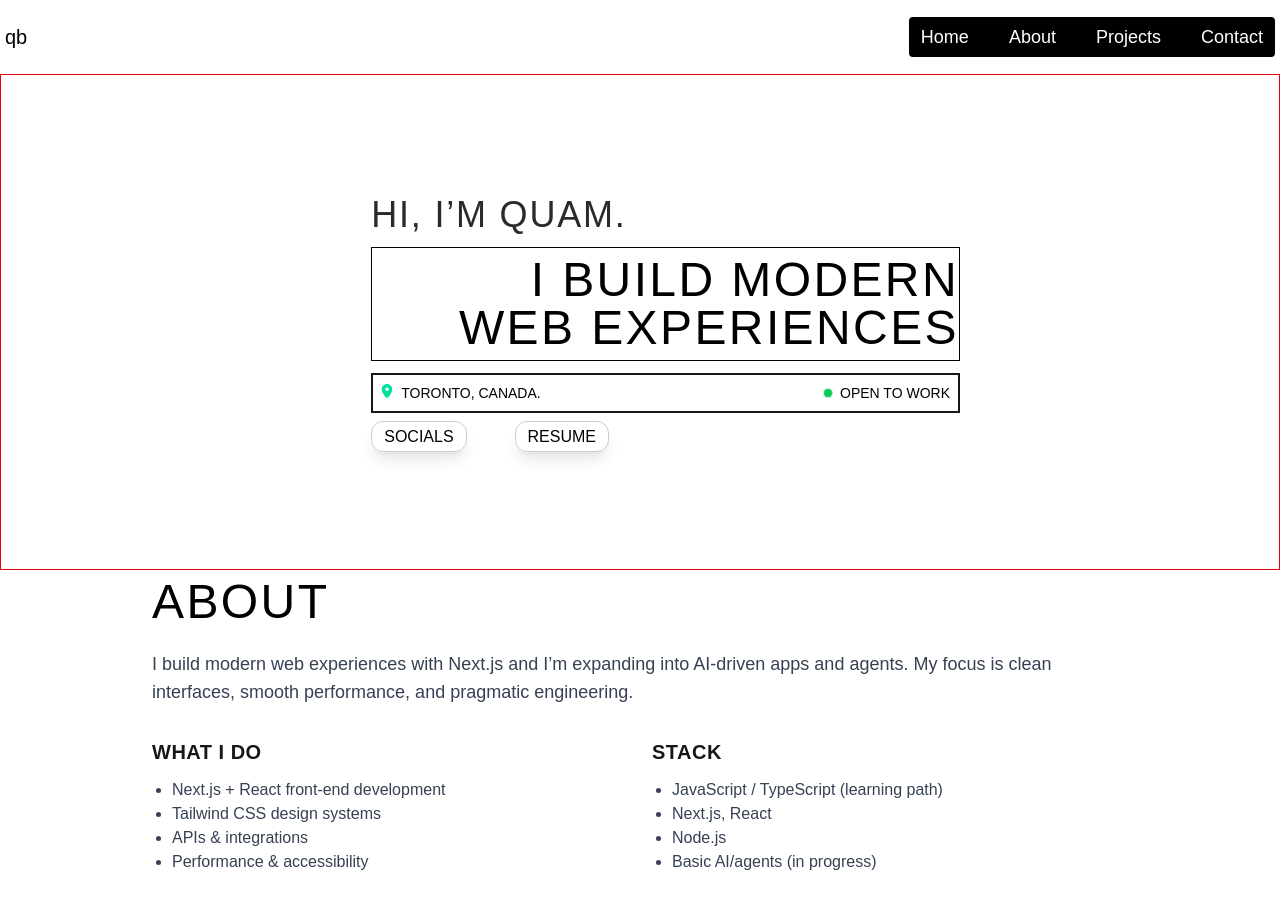
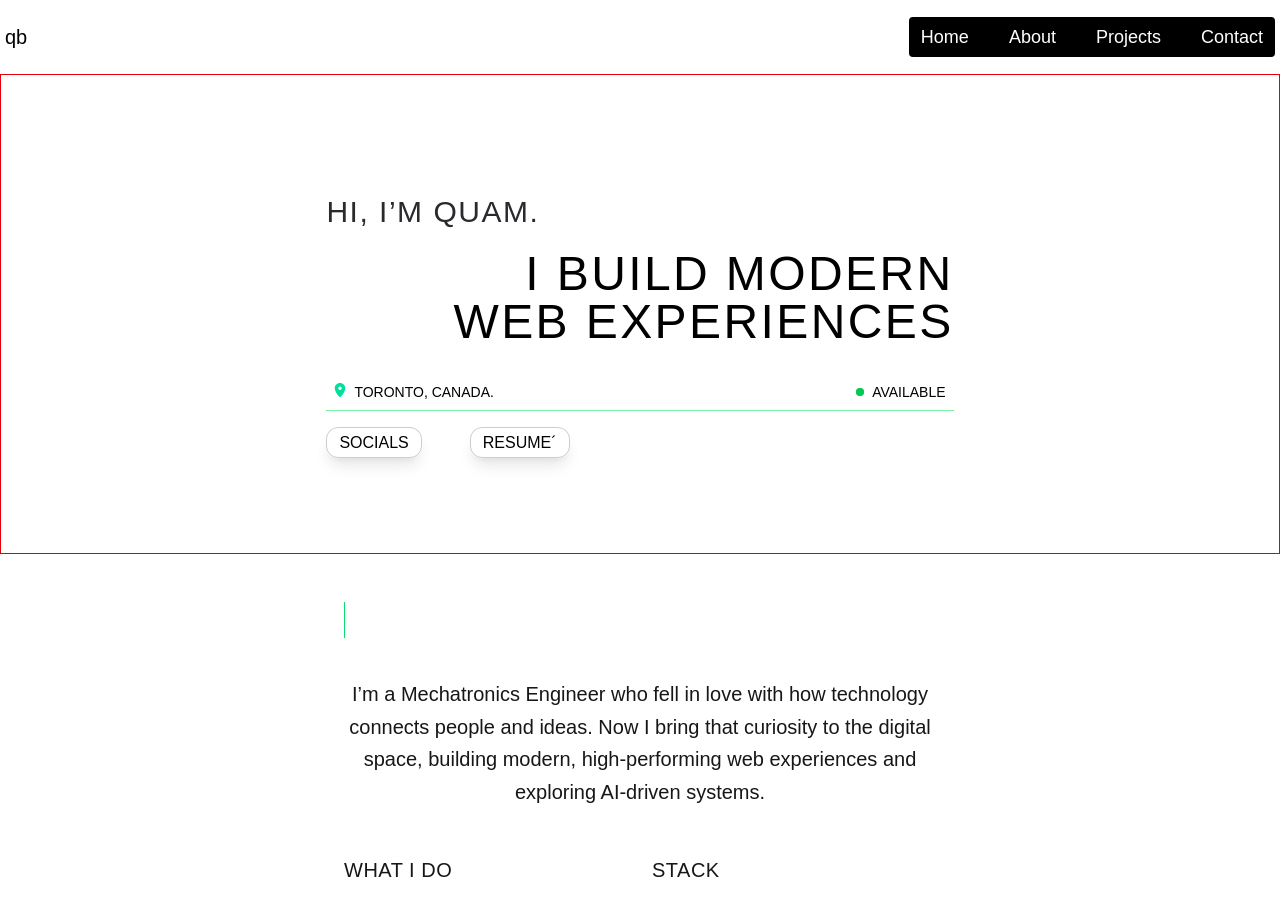
Before and after one commit to quambankole/my-portfolio-app, a Next.js app: page / in a window 1280 px wide. Shown: the top 901 px of the page. Built offline with nearby package versions, Linux system fonts and the light colour scheme.

Commit message:
Update home section and about page

```diff
--- /dev/null
+++ b/src/app/about.module.css
@@ -0,0 +1 @@
+*{  font-family: Arial, Helvetica, sans-serif;}
--- a/src/app/about/page.js
+++ b/src/app/about/page.js
@@ -9,27 +9,26 @@ return (
         id="about"
         role="region"
         aria-labelledby="about-heading"
-        className="flex items-center justify-center w-full py-2"
-    >
-        <div className="max-w-screen-lg w-full px-6">
+        className="flex items-center justify-center w-full ">
+
+        <div className="flex flex-col items-start space-y-3 max-w-screen-lg w-full lg:w-[50vw] mx-auto px-6">
         <motion.h1
             id="about-heading"
-            className="text-3xl md:text-5xl font-light tracking-wider uppercase text-black mb-6"
-            initial={{ opacity: 0, y: 8 }}
+            className="lg:text-3xl lg:my-10 md:text-2xl font-medium tracking-widest uppercase text-white mb-4 border-l-1 border-green-400 pl-2"
+            initial={{ opacity: 0, y: -10 }}
             animate={{ opacity: 1, y: 0 }}
-            transition={{ duration: 1.2, ease: 'easeIn' }}
+            transition={{ duration: 1, ease: 'easeOut' }}
         >
-            About
+        About me
         </motion.h1>
 
         <motion.p
-            className="text-gray-700 leading-7 md:text-lg"
+            className="lg:text-xl lg:mb-1 font-arial font-light text-center text-white-700 leading-relaxed md:text-lg"
             initial={{ opacity: 0, y: 6 }}
             animate={{ opacity: 1, y: 0 }}
-            transition={{ duration: 0.5, ease: 'easeOut', delay: 0.1 }}
-        >
-            I build modern web experiences with Next.js and I’m expanding into AI‑driven apps and agents.
-            My focus is clean interfaces, smooth performance, and pragmatic engineering.
+            transition={{ duration: 0.5, ease: 'easeOut', delay: 0.5 }}>
+            I’m a Mechatronics Engineer who fell in love with how technology connects people and ideas. Now I bring that curiosity to the digital space, building modern, high-performing web experiences and exploring AI-driven systems.
+
         </motion.p>
 
         <motion.div
@@ -38,22 +37,24 @@ return (
             animate={{ opacity: 1 }}
             transition={{ duration: 0.5, ease: 'easeOut', delay: 0.15 }}
         >
-            <div className="space-y-3">
-            <h2 className="text-xl font-semibold uppercase tracking-wide">What I Do</h2>
-            <ul className="list-disc pl-5 text-gray-700">
-                <li>Next.js + React front‑end development</li>
-                <li>Tailwind CSS design systems</li>
-                <li>APIs &amp; integrations</li>
-                <li>Performance &amp; accessibility</li>
+            <div className="space-y-3 my-3">
+            <h2 className="text-xl font-medium uppercase tracking-wide">What I Do</h2>
+            <ul className="list-disc pl-5 text-gray-400 leading-relaxed text-lg">
+                <li className="cursor-pointer text-gray-400 hover:text-white transition-colors">Next.js + React front‑end development</li>
+                <li className="cursor-pointer text-gray-400 hover:text-white transition-colors">Tailwind CSS design systems</li>
+                <li className="cursor-pointer text-gray-400 hover:text-white transition-colors">APIs &amp; integrations</li>
+                <li className="cursor-pointer text-gray-400 hover:text-white transition-colors">Performance &amp; accessibility</li>
+                <li className="cursor-pointer text-gray-400 hover:text-white transition-colors">Automation and IoT system integration</li>
             </ul>
             </div>
-            <div className="space-y-3">
-            <h2 className="text-xl font-semibold uppercase tracking-wide">Stack</h2>
-            <ul className="list-disc pl-5 text-gray-700">
-                <li>JavaScript / TypeScript (learning path)</li>
-                <li>Next.js, React</li>
-                <li>Node.js</li>
-                <li>Basic AI/agents (in progress)</li>
+            <div className="space-y-3 my-3">
+            <h2 className="text-xl  font-medium uppercase tracking-wide">Stack</h2>
+            <ul className="list-disc pl-5 text-gray-400 leading-relaxed text-lg">
+                <li className="cursor-pointer text-gray-400 hover:text-white transition-colors">JavaScript / TypeScript</li>
+                <li className="cursor-pointer text-gray-400 hover:text-white transition-colors">Next.js, React</li>
+                <li className="cursor-pointer text-gray-400 hover:text-white transition-colors">Node.js</li>
+                <li className="cursor-pointer text-gray-400 hover:text-white transition-colors">Python</li>
+                <li className="cursor-pointer text-gray-400 hover:text-white transition-colors">Basic AI/agents (in progress)</li>
             </ul>
             </div>
         </motion.div>
--- a/src/app/page.js
+++ b/src/app/page.js
@@ -5,7 +5,7 @@ import styles from './page.module.css';
 import Header from "../components/header";
 import { FontAwesomeIcon } from "@fortawesome/react-fontawesome";
 import { faLocationDot } from "@fortawesome/free-solid-svg-icons";
-import { motion } from "framer-motion";
+import { motion, scale } from "framer-motion";
 import { useEffect, useState } from "react";
 
 export default function Home() {
@@ -20,28 +20,28 @@ export default function Home() {
       <Header/>
 
       <main>
-        <section id="home" className="bg-white border border-red-600 flex items-center justify-center lg:h-[62vh] w-full">
+        <section id="home" className="bg-white border border-red-600 flex items-center justify-center lg:h-[60vh] w-full">
 
-        <div className="flex flex-col items-left space-y-3 max-w-screen-lg lg:w-[42vw] mx-auto md:py-18">
+        <div className="lg:auto lg:mt-5 flex flex-col items-left space-y-5 max-w-screen-lg lg:w-[49vw] mx-auto md:py-2">
 
           <div>
             <motion.h1
-              className="lg:text-4xl lg:w-[40vw] md:text-5xl md:w-[45vw] sm:text-5xl font-light tracking-wider uppercase text-gray-300 text-left"
-              initial={{ color: "#d7d9dbff" }}
-              animate={{ color: "#282a2dff" }}
+              className="lg:text-3xl lg:w-[49vw] md:text-5xl md:w-[45vw] sm:text-5xl font-light tracking-wider uppercase text-gray-300 text-left"
+              initial={{ color: "#d7d9dbff", scaleY: 0.9 }}
+              animate={{ color: "#282a2dff", scaleY: 1 }}
               transition={{ duration: 1.2, ease: 'easeInOut' }}>
               Hi, I’m Quam.
             </motion.h1>
           </div>
 
           <div>
-            <h2 className="lg:text-5xl lg:py-2 lg:pl-6 lg:w-[46vw] sm:text-3xl md:w-[45vw] md:text-5xl border-1 border-solid uppercase text-black tracking-wider text-right" >
+            <h2 className="lg:text-5xl lg:pb-2 lg:pl-6 lg:w-[49vw] sm:text-3xl md:w-[45vw] md:text-5xl uppercase text-black tracking-wider text-right" >
               <span className="block">I build modern</span>
               <span className="block">web experiences</span>
             </h2>
           </div>
 
-          <div className="lg:border-2 lg:border-solid flex flex-col lg:flex-row lg:items-center lg:justify-between lg:w-[46vw] md:w-[45vw] sm:w-full gap-2 md:text-[0.25rem] ">
+          <div className="lg:border-b-1 border-green-300 lg:border-solid flex flex-col lg:flex-row lg:items-center lg:justify-between lg:w-[49vw] md:w-[45vw] sm:w-full gap-2 md:text-[0.25rem] ">
 
 
             <span className="uppercase font-medium flex items-center gap-x-2 p-2 text-black backdrop-blur-lg border-black/10 bg-white/30 text-xs md:text-[10px] lg:text-sm">
@@ -54,14 +54,13 @@ export default function Home() {
             </span>
 
 
-
             <span className="uppercase font-medium flex items-center gap-x-2 p-2 text-black backdrop-blur-lg border-black/10 bg-white/30 text-xs md:text-[10px] lg:text-sm"
                 aria-label="Status: Open to work">
                 <span
                   className={`${styles.statusDot} inline-block w-2 h-2 bg-green-500 rounded-full`}
                   aria-hidden="true"
                 ></span>
-                <span>Open to work</span>
+                <span>Available</span>
             </span>
           </div>
 
@@ -79,7 +78,7 @@ export default function Home() {
                   <li>
                     <a href="#resume" className={`${styles.cta} text-base border border-black/20 font-large rounded-xl text-black hover:text-green-600 hover:scaletransition-colors ring-1 ring-white/20
                         bg-white/50 backdrop-blur-md shadow-lg py-1.5 px-3 uppercase`}>
-                      Resume
+                      Resume´
                     </a>
                   </li>
                 </ul>
@@ -94,7 +93,7 @@ export default function Home() {
         </section>
 
         {/* #ABOUTSECTION */}
-        <section id="about" className="min-h-screen scroll-mt-24">
+        <section id="about" className="lg:h-auto lg:m-2 scroll-mt-24">
           <About/>
         </section>
 
```
